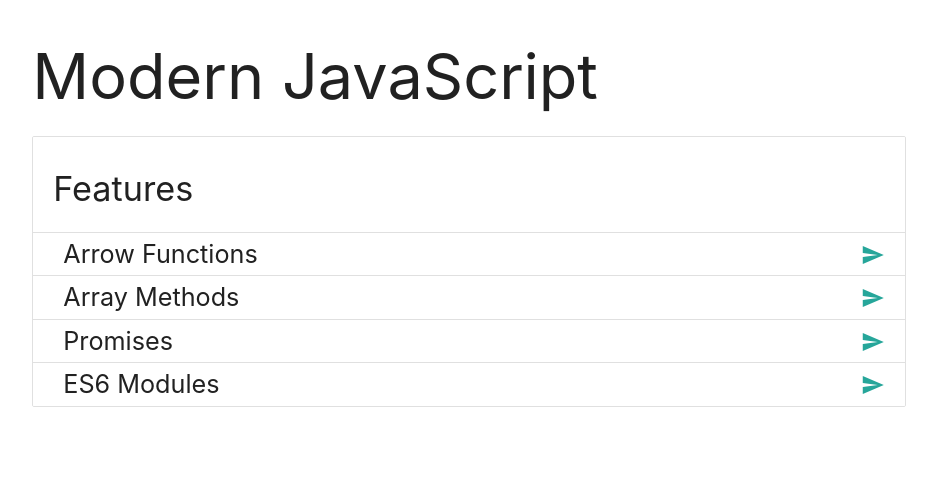
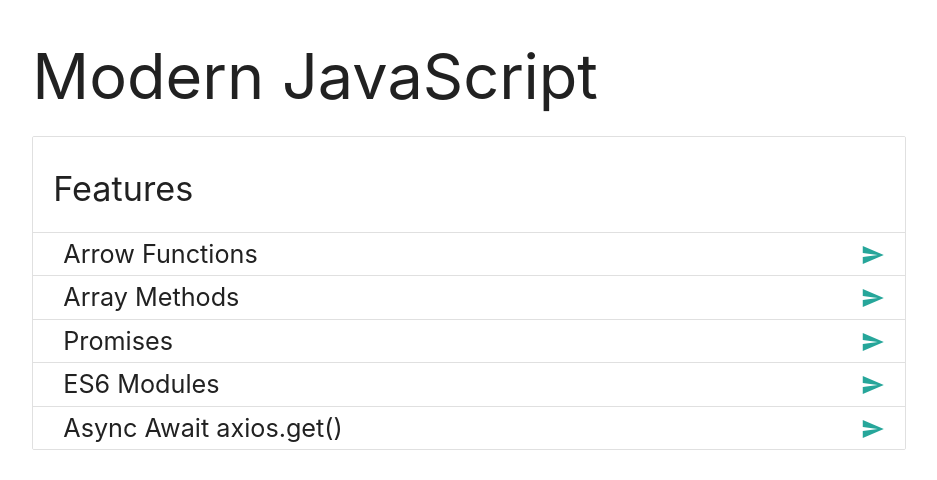
Before and after one commit to miguelapb35/JavaScript, a plain HTML site: page index.html in a window 1280 px wide. Shown: the whole page, without its empty margins (171-1108 px from the left). Drawn offline with nearby package versions, Linux system fonts and the light colour scheme.

Commit message:
update index
add async await

```diff
--- a/index.html
+++ b/index.html
@@ -21,6 +21,7 @@
           <li class="collection-item"><div>Array Methods<a href="https://miguelapb35.github.io/ArrayMethods/" target="blank" class="secondary-content"><i class="material-icons">send</i></a></div></li>
           <li class="collection-item"><div>Promises<a href="https://miguelapb35.github.io/Promises/" target="blank" class="secondary-content"><i class="material-icons">send</i></a></div></li>
           <li class="collection-item"><div>ES6 Modules<a href="https://miguelapb35.github.io/ES6Modules/" target="blank" class="secondary-content"><i class="material-icons">send</i></a></div></li>
+          <li class="collection-item"><div>Async Await axios.get()<a href="https://miguelapb35.github.io/AsyncAwait/" target="blank" class="secondary-content"><i class="material-icons">send</i></a></div></li>
 
         </ul>
       </div>
```
